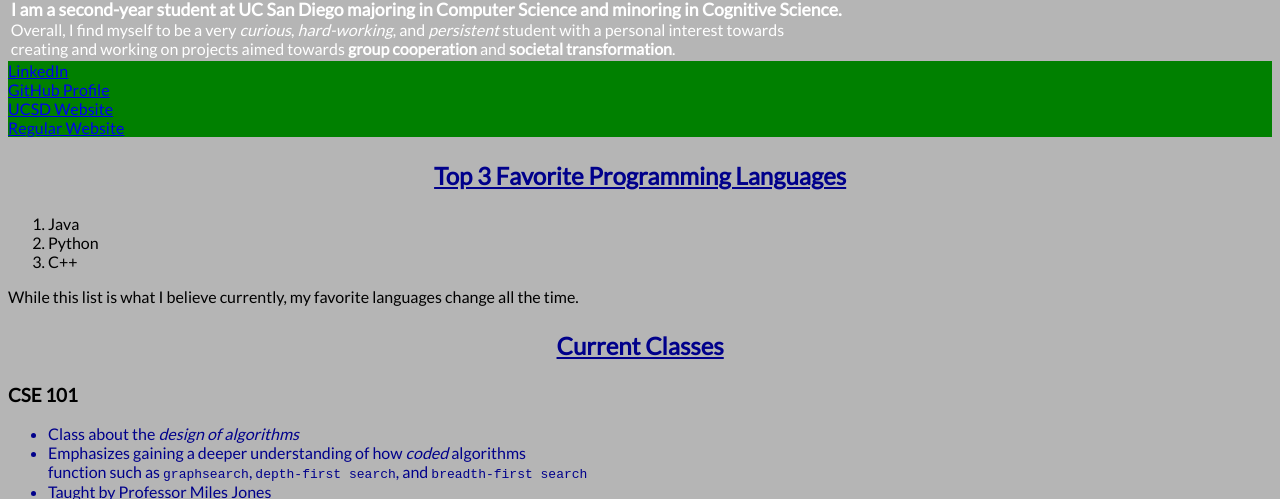
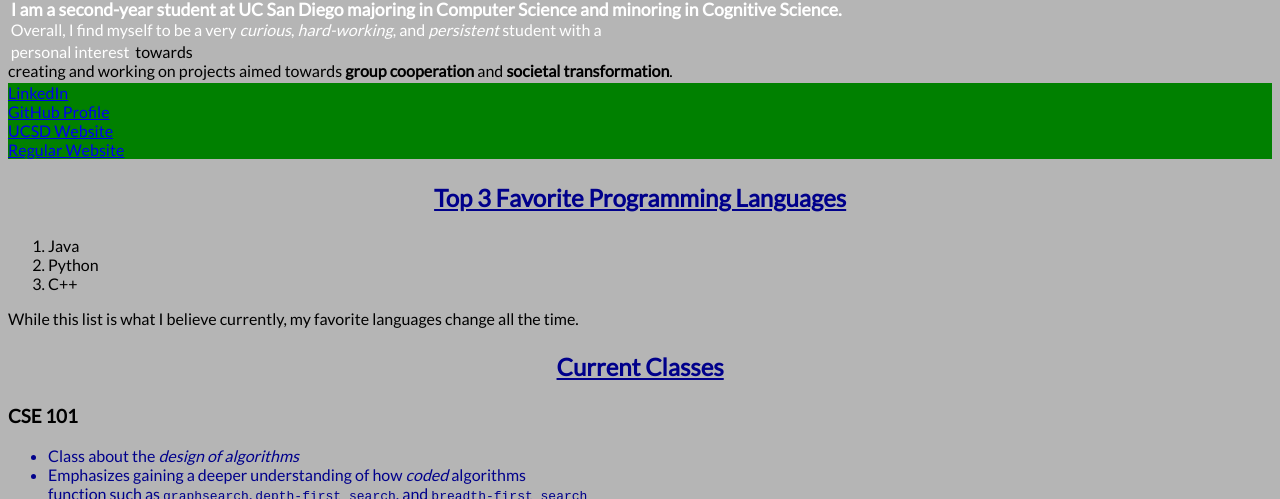
Before and after one commit to Sash132/wi21-cse110-lab3, a plain HTML site: page index.html in a window 1280 px wide. Shown: the part 601-1100 px from the top of the page. Drawn offline with Linux system fonts and the light colour scheme.

Commit message:
Final Changes

```diff
--- a/index.html
+++ b/index.html
@@ -40,7 +40,7 @@
 
                     <p>
                         I am a second-year student at UC San Diego majoring in <strong>Computer Science</strong> and minoring in <strong>Cognitive Science</strong>. <br>
-                        Overall, I find myself to be a very <i>curious</i>, <i>hard-working</i>, and <i>persistent</i> student with a personal interest towards <br>
+                        Overall, I find myself to be a very <i>curious</i>, <i>hard-working</i>, and <i>persistent</i> student with a <p class="in">personal interest</p> towards <br>
                         creating and working on projects aimed towards <b>group cooperation</b> and <b>societal transformation</b>.
                     </p>
 
```
